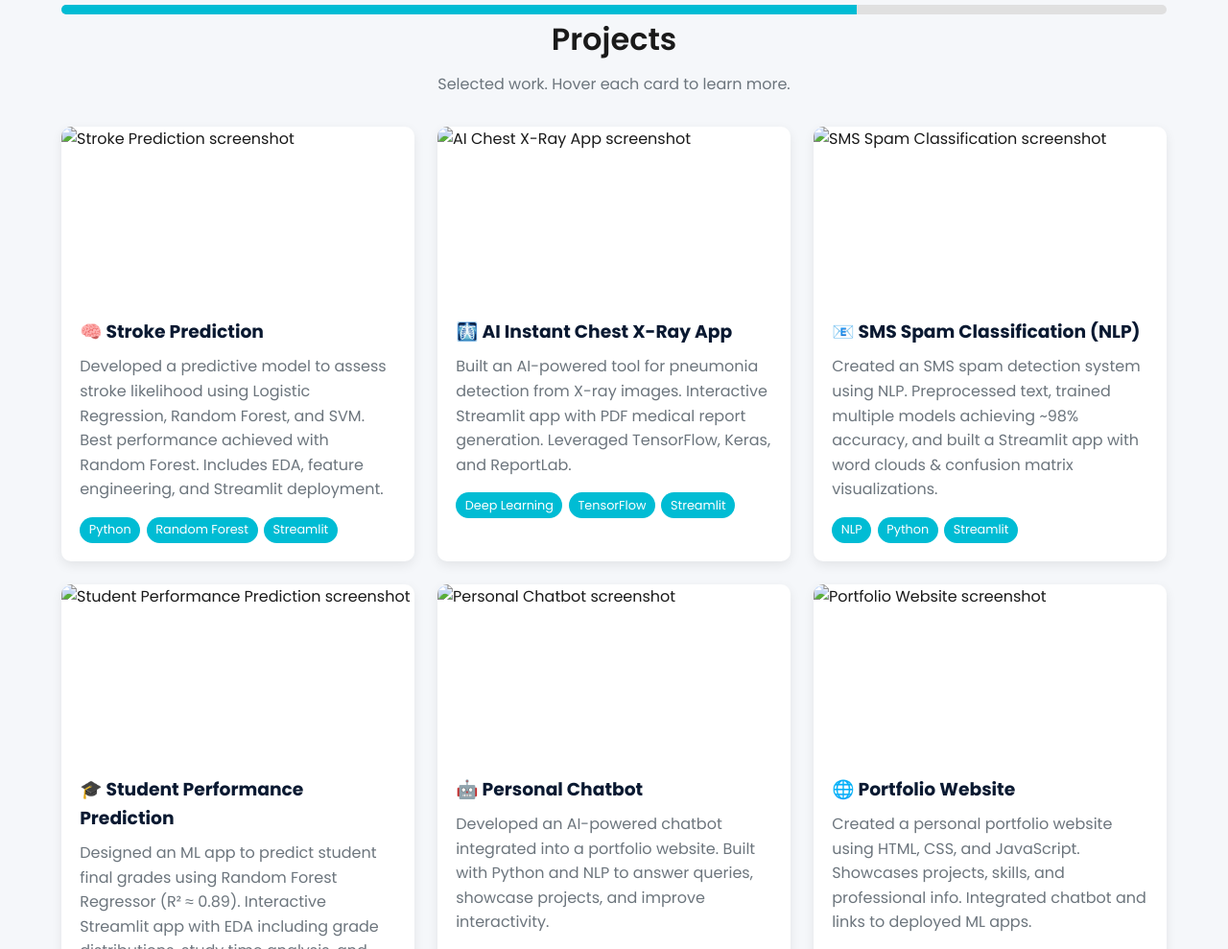
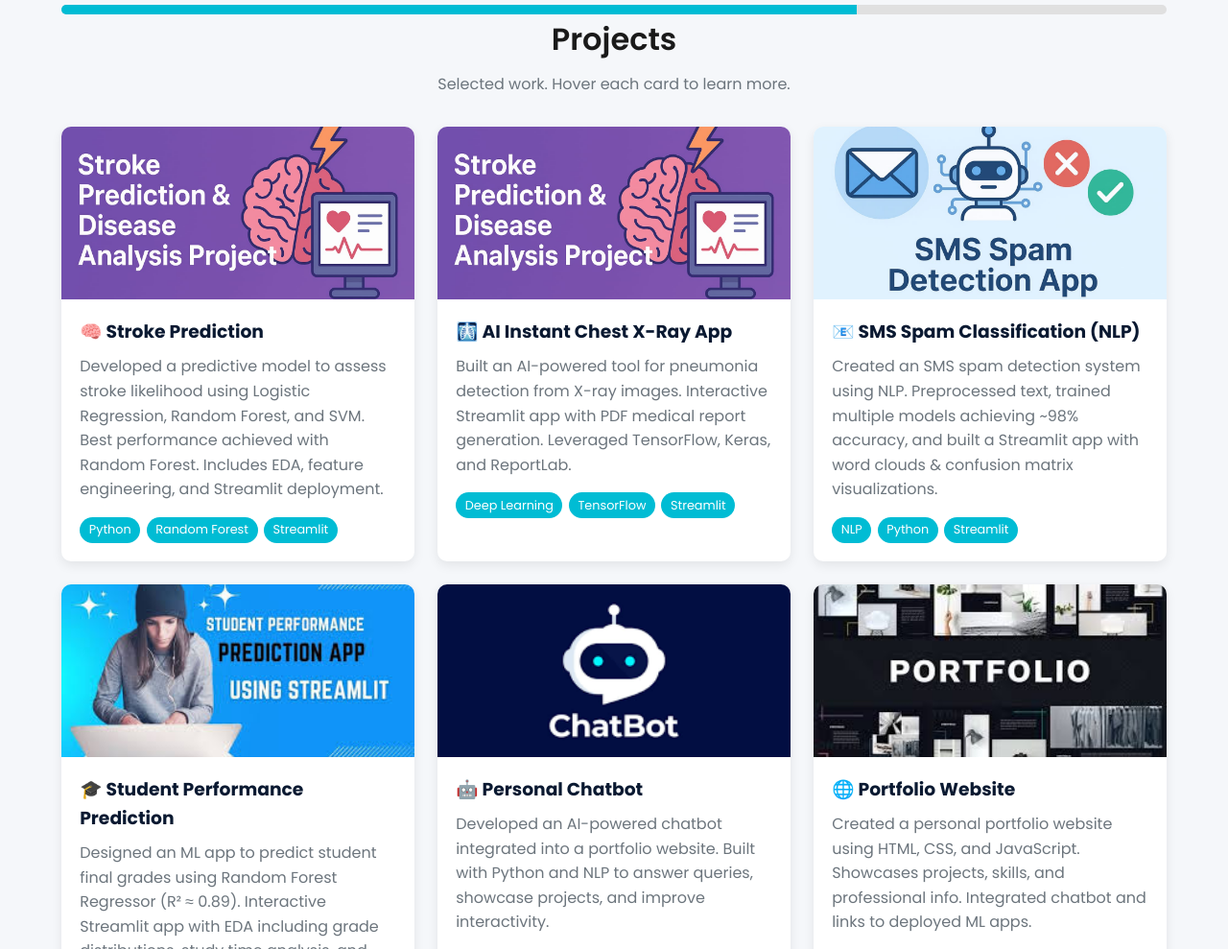
Before and after one commit to JaveriaJameel/Javeria_Jameel_portfolio, a plain HTML site: page index.html in a window 1280 px wide. Shown: the part 1664-2653 px from the top of the page at 96% size. Drawn offline with Linux system fonts and the light colour scheme.

Commit message:
Added  Files

```diff
--- a/index.html
+++ b/index.html
@@ -93,7 +93,7 @@
   <div class="grid projects">
     <!-- Stroke Prediction -->
     <article class="card reveal">
-      <img src="./images/Stroke-prediction-Analysis .jpg" alt="Stroke Prediction screenshot" />
+      <img src="Stroke-prediction-Analysis .jpg" alt="Stroke Prediction screenshot" />
       <div class="card-content">
         <h3>🧠 Stroke Prediction</h3>
         <p class="muted">Developed a predictive model to assess stroke likelihood using Logistic Regression, Random Forest, and SVM. Best performance achieved with Random Forest. Includes EDA, feature engineering, and Streamlit deployment.</p>
@@ -103,7 +103,7 @@
 
     <!-- AI Chest X-Ray -->
     <article class="card reveal">
-      <img src="./images/Stroke-prediction-Analysis .jpg" alt="AI Chest X-Ray App screenshot" />
+      <img src="Stroke-prediction-Analysis .jpg" alt="AI Chest X-Ray App screenshot" />
       <div class="card-content">
         <h3>🩻 AI Instant Chest X-Ray App</h3>
         <p class="muted">Built an AI-powered tool for pneumonia detection from X-ray images. Interactive Streamlit app with PDF medical report generation. Leveraged TensorFlow, Keras, and ReportLab.</p>
@@ -113,7 +113,7 @@
 
     <!-- SMS Spam Classification -->
     <article class="card reveal">
-      <img src="./images/email-spam-or-not.jpg" alt="SMS Spam Classification screenshot" />
+      <img src="email-spam-or-not.jpg" alt="SMS Spam Classification screenshot" />
       <div class="card-content">
         <h3>📧 SMS Spam Classification (NLP)</h3>
         <p class="muted">Created an SMS spam detection system using NLP. Preprocessed text, trained multiple models achieving ~98% accuracy, and built a Streamlit app with word clouds & confusion matrix visualizations.</p>
@@ -123,7 +123,7 @@
 
     <!-- Student Performance Prediction -->
     <article class="card reveal">
-      <img src="./images/student-performance-prediction.jpg" alt="Student Performance Prediction screenshot" />
+      <img src="student-performance-prediction.jpg" alt="Student Performance Prediction screenshot" />
       <div class="card-content">
         <h3>🎓 Student Performance Prediction</h3>
         <p class="muted">Designed an ML app to predict student final grades using Random Forest Regressor (R² ≈ 0.89). Interactive Streamlit app with EDA including grade distributions, study time analysis, and correlation heatmaps.</p>
@@ -133,7 +133,7 @@
 
     <!-- Personal Chatbot -->
     <article class="card reveal">
-      <img src="./images/personal-chatbot.png" alt="Personal Chatbot screenshot" />
+      <img src="personal-chatbot.png" alt="Personal Chatbot screenshot" />
       <div class="card-content">
         <h3>🤖 Personal Chatbot</h3>
         <p class="muted">Developed an AI-powered chatbot integrated into a portfolio website. Built with Python and NLP to answer queries, showcase projects, and improve interactivity.</p>
@@ -143,7 +143,7 @@
 
     <!-- Portfolio Website -->
     <article class="card reveal">
-      <img src="./images/images.jpg" alt="Portfolio Website screenshot" />
+      <img src="images.jpg" alt="Portfolio Website screenshot" />
       <div class="card-content">
         <h3>🌐 Portfolio Website</h3>
         <p class="muted">Created a personal portfolio website using HTML, CSS, and JavaScript. Showcases projects, skills, and professional info. Integrated chatbot and links to deployed ML apps.</p>
```
